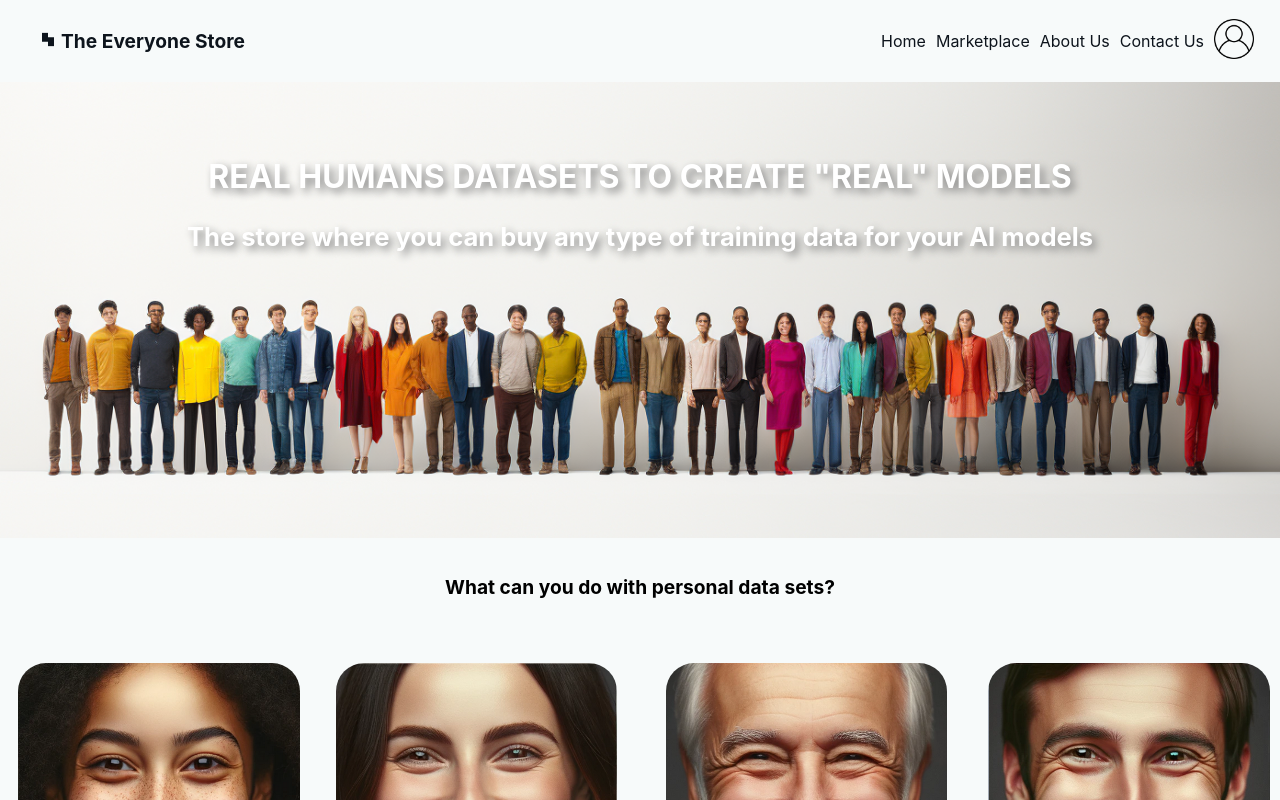
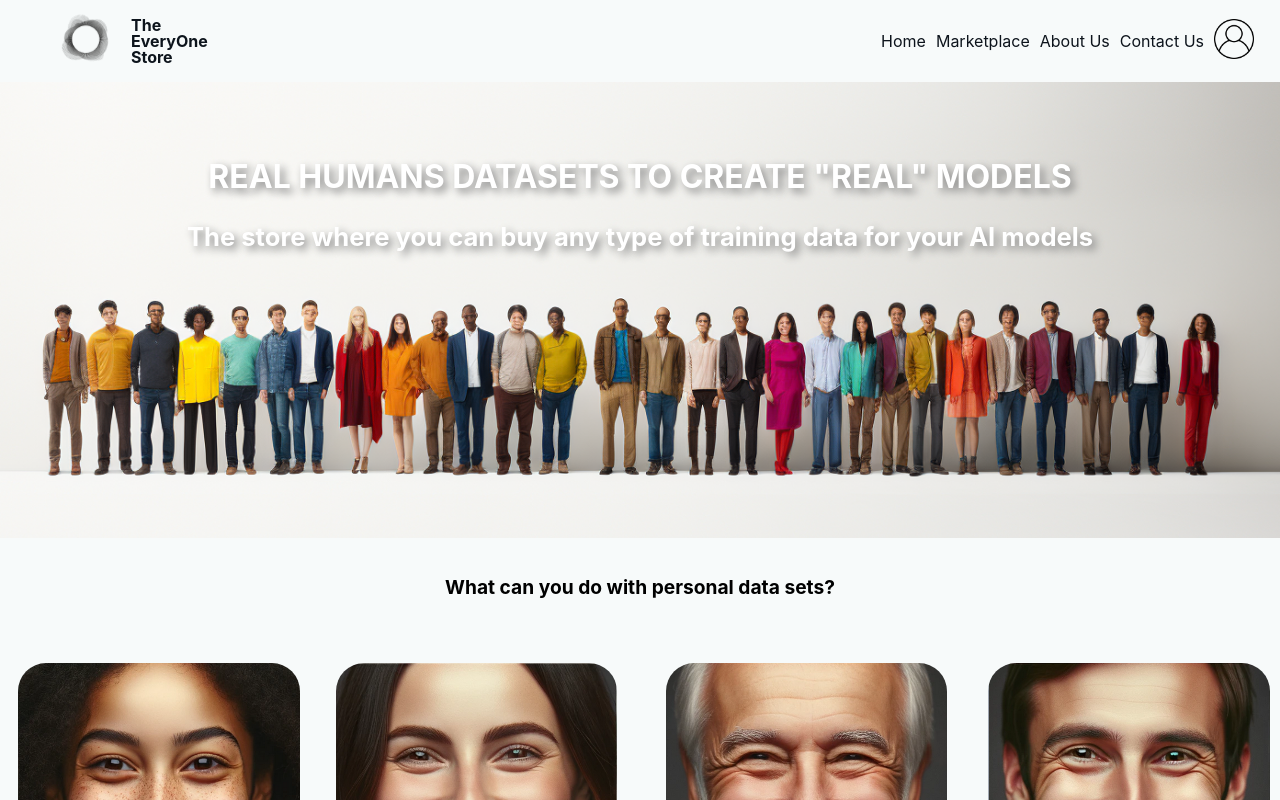
Before and after one commit to simonnilsson90/EksjoSot_Frontend, a React (Create React App) app in the folder client/: page / in a window 1280 px wide. Shown: the top 800 px of the page. Built offline with nearby package versions, Linux system fonts and the light colour scheme.

Commit message:
add logo image and style it in the header

```diff
--- a/client/src/App.js
+++ b/client/src/App.js
@@ -9,9 +9,6 @@ import Footer from "./components/footer/FooterComponent";
 import ConsentForm from "./components/feature/consent/ConsentForm";
 import DataSetsComponent from "./components/myAccount/dataSets/dataSetsComponent";
 import CreateDataset from "./components/myAccount/createDataset/createDatasetComponent";
-
-
-
 
 function App() {
   return (
--- a/client/src/components/navbar/NavbarComponent.js
+++ b/client/src/components/navbar/NavbarComponent.js
@@ -1,4 +1,4 @@
-import Logo from "../../assets/images/homepage/logo.png";
+// import Logo from "../../assets/images/homepage/logo.png";
 import UserPic from "../../assets/images/homepage/user.png";
 import React, { useState } from "react";
 import "./navbarComponent.css";
@@ -12,14 +12,20 @@ function Navbar() {
   return (
     <nav>
       <ul className="navbarContainer">
-        <div id="logoContainer">
-          <li>
-            <a href="/">
-              <img id="logo" src={Logo} alt="Logo picture" />
-              The Everyone Store
+
+            <a href="/" id="logoContainer">
+              <img
+                id="logo"
+                src={"/theEveryoneStorelogo.svg"}
+                alt="Logo"
+                width={90}
+                height={90}
+              />
+              <span className="companyName">
+                The<br />EveryOne<br />Store
+              </span>
             </a>
-          </li>
-        </div>
+
 
         <div id="linksContainer" className={isMenuOpen ? "open" : ""}>
           <li className="navbarLink">
@@ -36,10 +42,9 @@ function Navbar() {
             <a href="#">Contact Us</a>
           </li>
           <li className="navbarLink">
-          <Link id="userAvatar"  to="/myAccount"  className="me-4">
-          <img src={UserPic} width={40} height={40} alt="User Picture" />
-    </Link>
-
+            <Link id="userAvatar" to="/myAccount" className="me-4">
+              <img src={UserPic} width={40} height={40} alt="User Picture" />
+            </Link>
           </li>
         </div>
         <li id="hamburgerMenu">
--- a/client/src/components/navbar/navbarComponent.css
+++ b/client/src/components/navbar/navbarComponent.css
@@ -11,14 +11,19 @@
   align-items: center;
   font-size: larger;
   font-weight: bold;
-}
-#logoContainer a {
+  font-size: 1rem;
   text-decoration: none;
   color: #0d141c;
 }
+
 #logo {
-  margin-right: 5px;
+  margin-right: 1px;
 }
+
+.companyName {
+  line-height: 1;
+}
+
 #linksContainer {
   display: flex;
   align-items: center;
```
Also changed, not shown: client/public/theEveryoneStoreLogo.svg (added).
